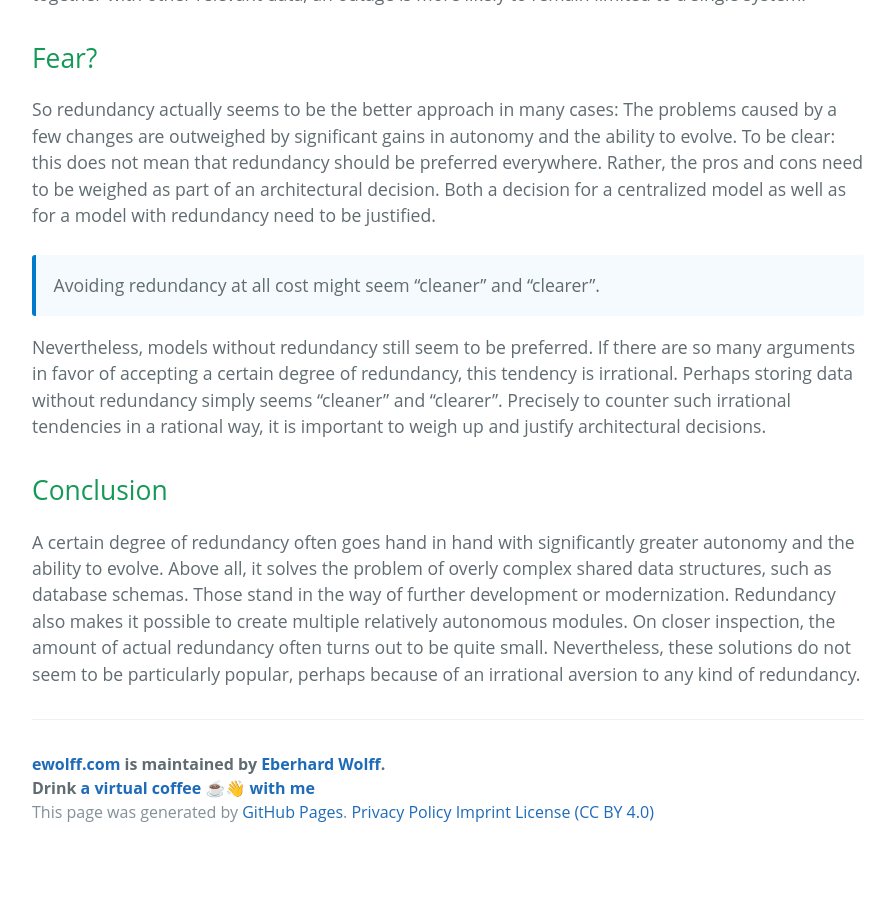
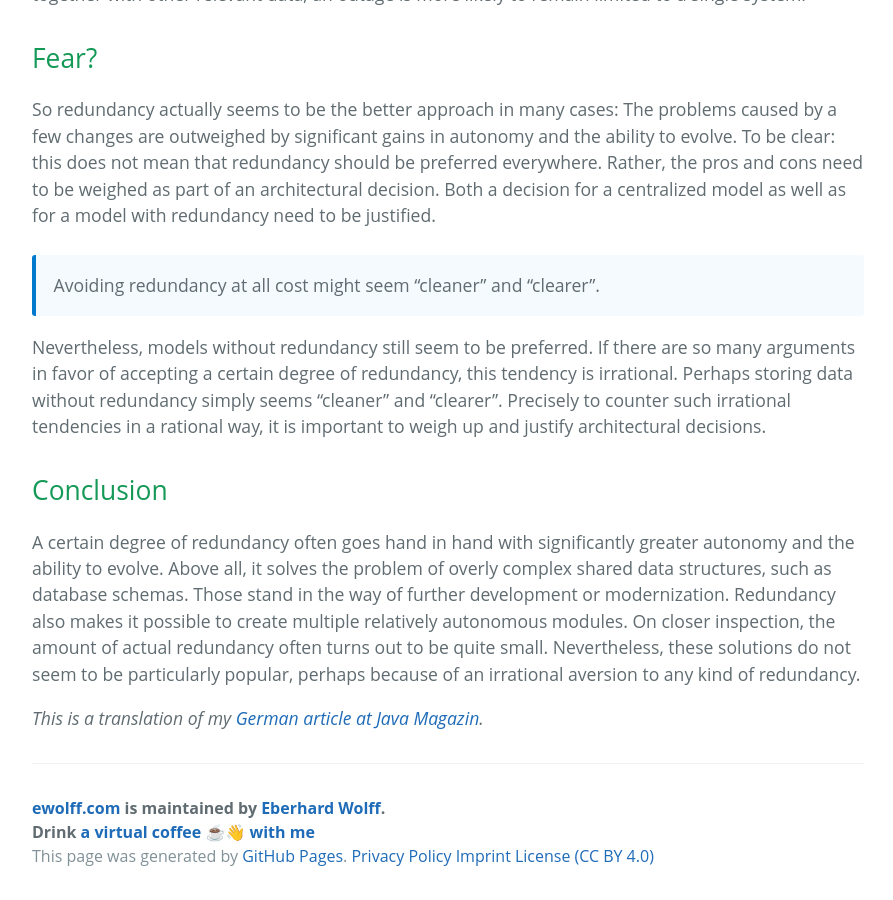
Before and after one commit to ewolff/ewolff.com, a Jekyll site: the page built from _posts/2026-11-13-replication-consistency-domain-driven-design.md, in a window 1280 px wide and 900 px high, scrolled down 4330 px. Shown: the whole window, without its empty margins (192-1085 px from the left). Built offline with Jekyll 4.4.1, drawn with Linux system fonts in a browser that asks for light colours; before the commit the page ends 5186 px from its top, so only the background shows below that.

Commit message:
Add link to JavaMagazin

```diff
--- a/_posts/2026-11-13-replication-consistency-domain-driven-design.md
+++ b/_posts/2026-11-13-replication-consistency-domain-driven-design.md
@@ -236,3 +236,6 @@ relatively autonomous modules. On closer inspection, the amount of
 actual redundancy often turns out to be quite small. Nevertheless,
 these solutions do not seem to be particularly popular, perhaps
 because of an irrational aversion to any kind of redundancy.
+
+*This is a translation of my [German article at Java
+Magazin](https://entwickler.de/reader/reading/java-magazin/11.2025/45641a26f3942fd3735e7853).*
```
